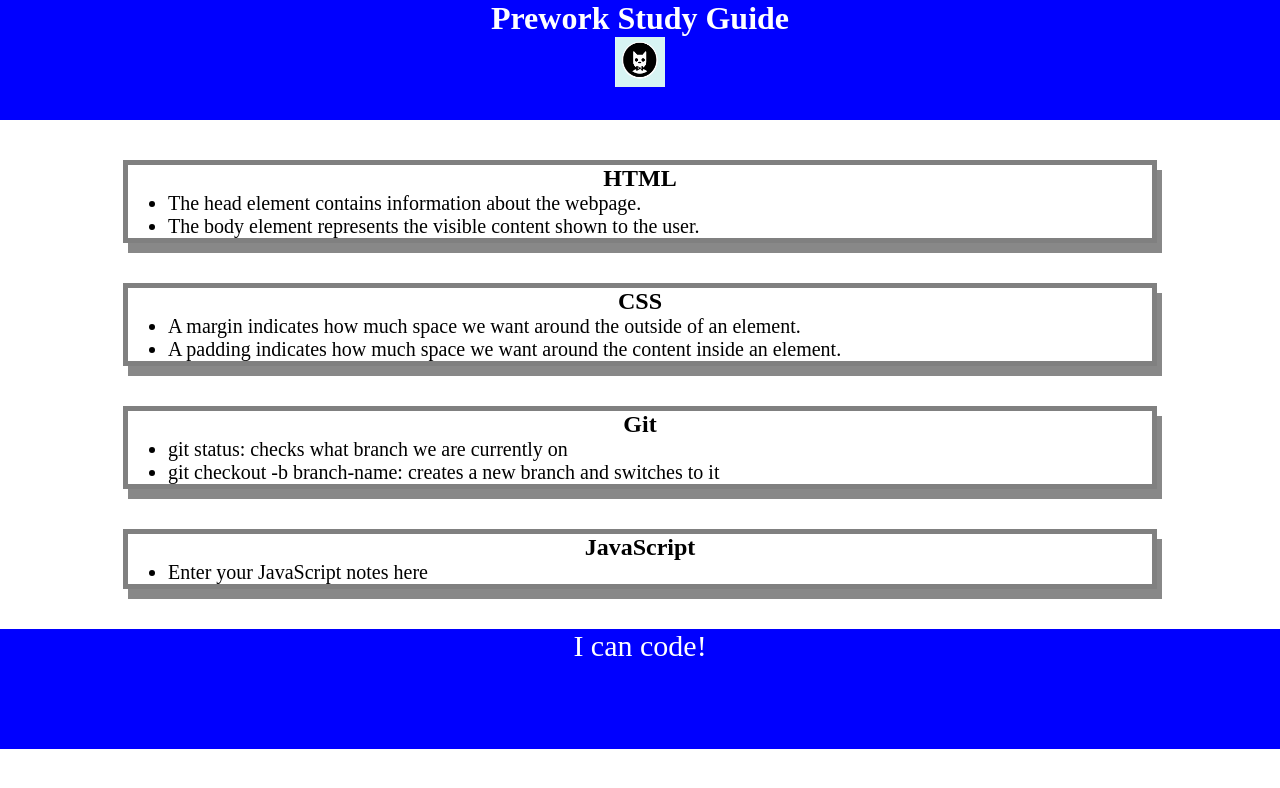
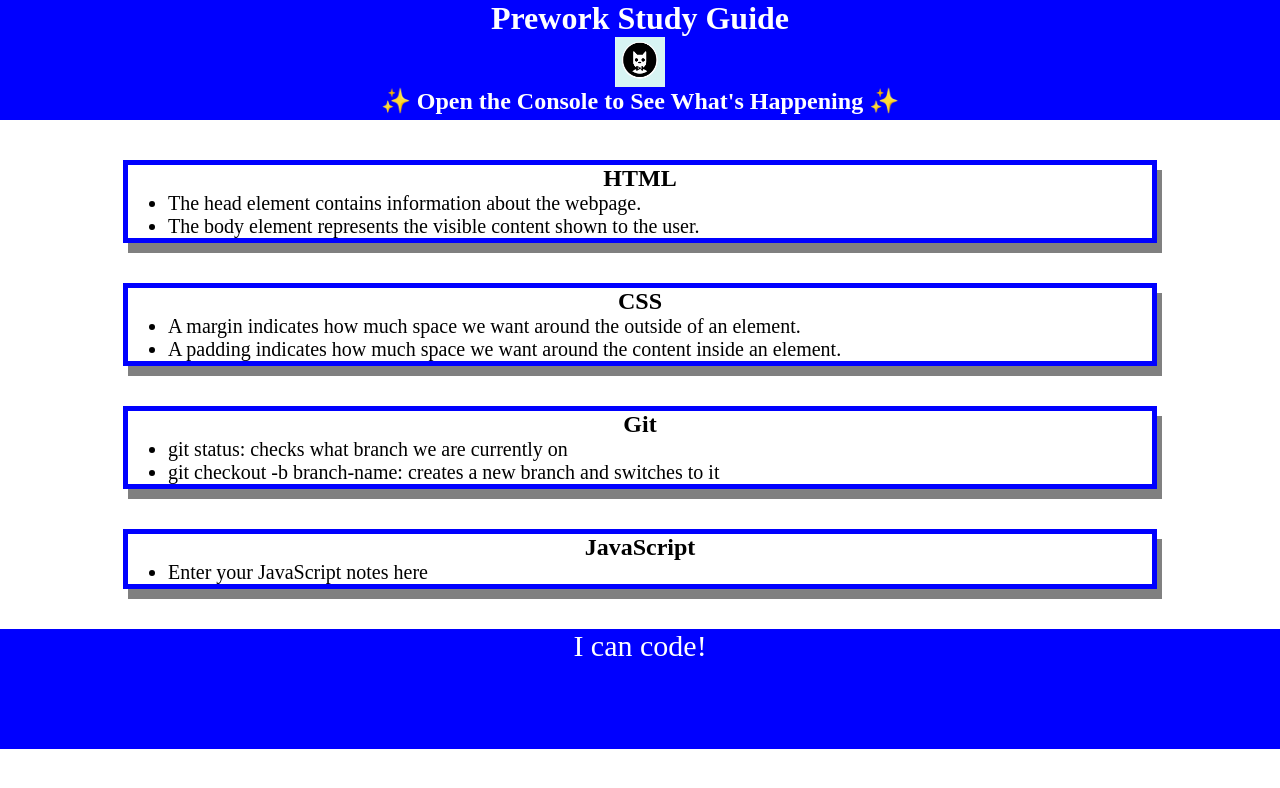
Before and after one commit to Renard-Dartigue/prework-study-guide, a plain HTML site: page index.html in a window 1280 px wide. Drawn offline with Linux system fonts and the light colour scheme.

Commit message:
add javascript to project

```diff
--- /dev/null
+++ b/assets/script.js
@@ -0,0 +1,21 @@
+var topics = ['HTML', 'CSS', 'Git', 'JavaScript'];
+
+for (var x = 0; x < topics.length; x++) {
+    console.log(topics[x]);
+   }
+
+
+/*
+if (topics === 'HTML') {
+  console.log("Let's study HTML!");
+} else if (topic === 'CSS') {
+  console.log("Let's study CSS!");
+} else if (topic === 'Git') {
+  console.log("Let's study Git!");
+} else if (topic === 'JavaScript') {
+  console.log("Let's study JavaScript!");
+} else {
+  console.log('Please try again!');
+
+}
+*/
--- a/assets/style.css
+++ b/assets/style.css
@@ -37,6 +37,6 @@ p {
 .card {
     width: 80%;
     margin: 40px auto;
-    border: 5px solid gray;
-    box-shadow: 5px 10px #888888;
+    border: 5px solid blue;
+    box-shadow: 5px 10px gray;
   }
--- a/index.html
+++ b/index.html
@@ -13,6 +13,7 @@
     <header id="header">
       <h1> Prework Study Guide </h1>
       <img src="./assets/bowtie-cat.png" alt="Profile image of cat wearing a bow tie." />
+      <h2>✨ Open the Console to See What's Happening ✨</h2>
     </header>
 
     <main>
@@ -57,5 +58,8 @@
     <footer>
       <p>I can code!</p>
     </footer>
+
+    <script src="./assets/script.js"></script>
+
   </body>
 </html>
```
